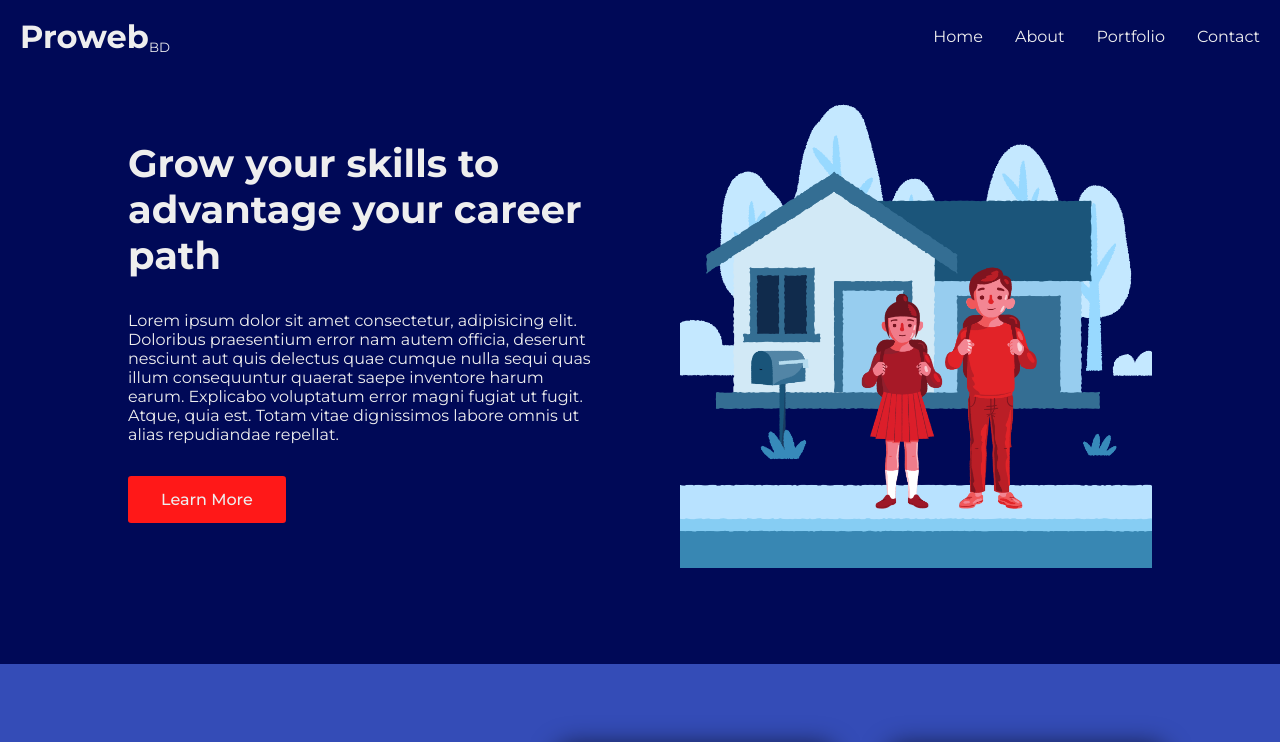
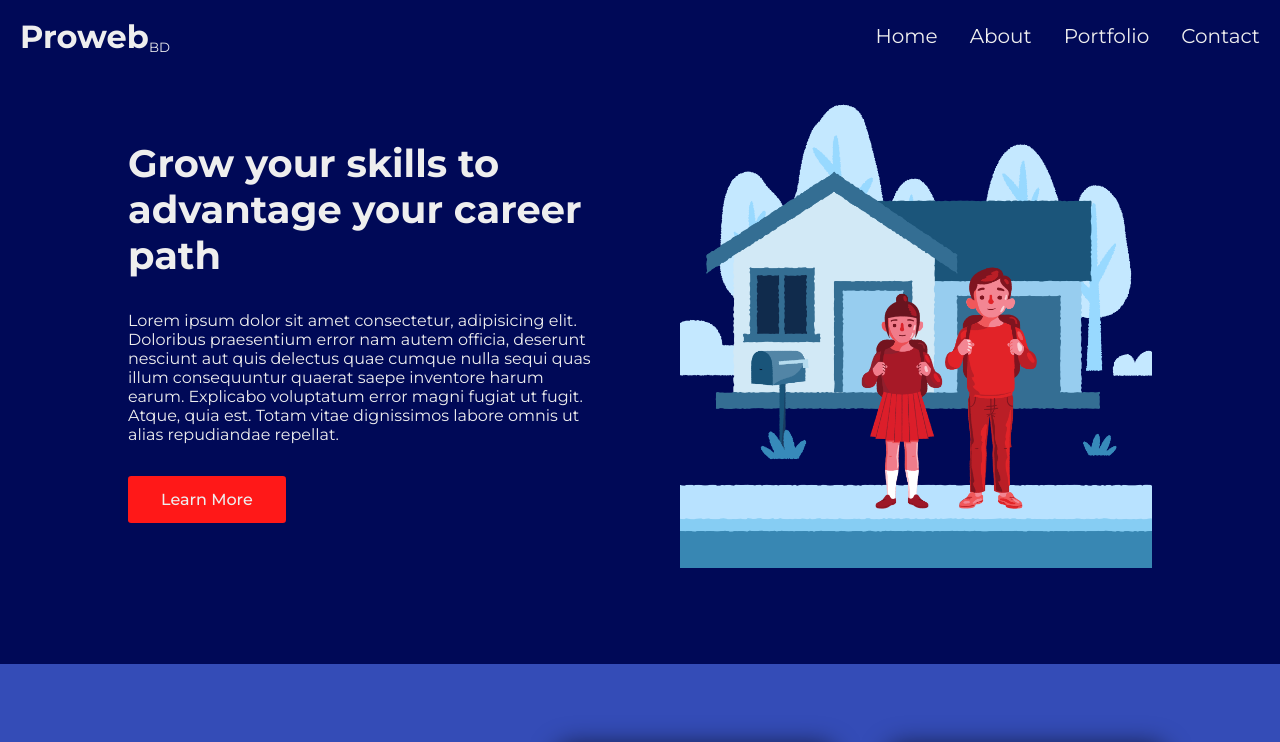
Before and after one commit to prokashpul/dinamic-web-project, a React (Create React App) app: page / in a window 1280 px wide. Shown: the top 742 px of the page. Built offline with nearby package versions, Linux system fonts and the light colour scheme.

Commit message:
mobile menu bug fixed

```diff
--- a/src/components/Navbar/Navbar.css
+++ b/src/components/Navbar/Navbar.css
@@ -22,6 +22,13 @@
   display: flex;
   gap: 32px;
 }
+.navbar ul a {
+  font-size: 20px;
+  transition: var(--transition);
+}
+.navbar ul li:hover a {
+  color: var(--color-success);
+}
 .menu-icon {
   display: none;
 }
@@ -37,7 +44,7 @@
     text-align: center;
     transition: var(--transition);
   }
-  .menu-open ul {
+  ul.menu-open {
     left: 0;
   }
   .navbar ul li {
--- a/src/components/Navbar/Navbar.jsx
+++ b/src/components/Navbar/Navbar.jsx
@@ -11,7 +11,7 @@ const Navbar = () => {
       .classList.toggle("window-scroll", window.scrollY > 0);
   });
   return (
-    <nav className={!show ? "navbar menu-open" : "navbar "}>
+    <nav className="navbar">
       <div className="logo">
         <a href="http://">
           <span>Proweb</span>
@@ -25,7 +25,8 @@ const Navbar = () => {
           <FontAwesomeIcon icon={faXmark} />
         )}
       </div>
-      <ul>
+
+      <ul className={!show ? "navbar menu-open" : ""}>
         <li>
           <a href="/">Home</a>
         </li>
```
